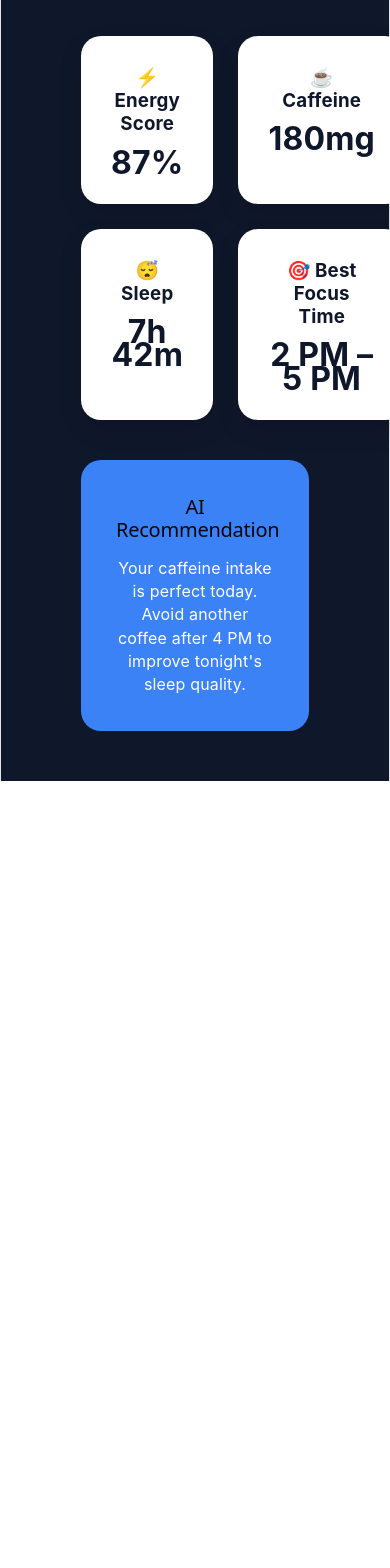
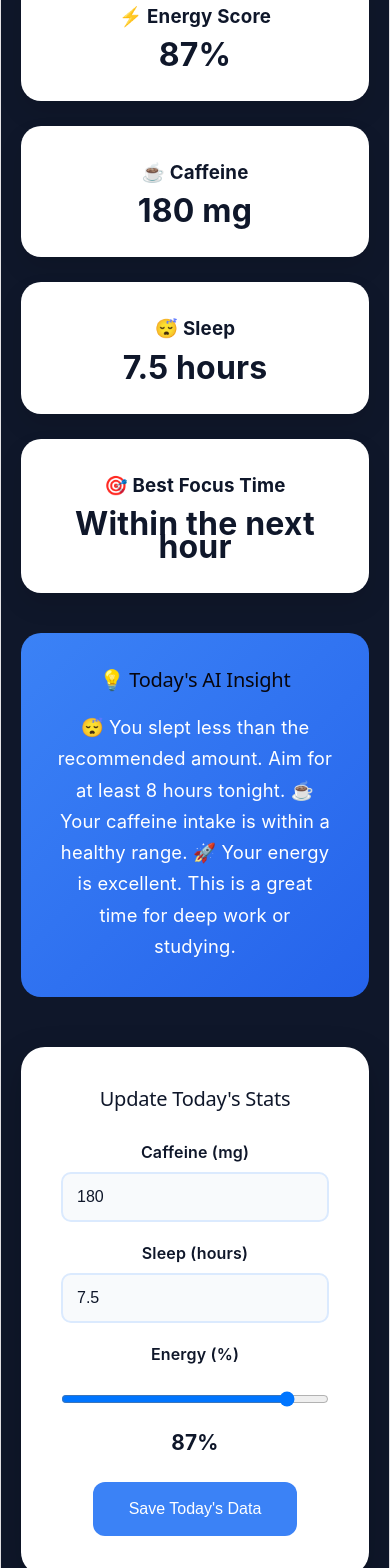
Before and after one commit to injeel1234/peak, a React (Vite) app in the folder frontend/: page /dashboard in a window 390 px wide. Shown: the part 220-1788 px from the top of the page. Before the commit the page ends 1001 px from the top, so only its background shows below. Built offline with nearby package versions, Linux system fonts and the light colour scheme.

Commit message:
Implement React dashboard and routing

```diff
--- a/frontend/src/App.css
+++ b/frontend/src/App.css
@@ -1,3 +1,7 @@
+/* ===========================
+   Global Styles
+=========================== */
+
 * {
   margin: 0;
   padding: 0;
@@ -10,10 +14,16 @@ body {
   font-family: Inter, sans-serif;
 }
 
+/* ===========================
+   Home Page
+=========================== */
+
 .app {
   min-height: 100vh;
   padding: 40px 80px;
 }
+
+/* Navbar */
 
 .navbar {
   display: flex;
@@ -34,20 +44,20 @@ body {
   color: white;
   text-decoration: none;
   opacity: 0.8;
+  transition: 0.3s;
 }
 
 .nav-links a:hover {
   opacity: 1;
 }
 
+/* Hero */
+
 .hero {
   display: flex;
   flex-direction: column;
-  justify-content: center;
   align-items: center;
-
   text-align: center;
-
   margin-top: 80px;
 }
 
@@ -58,53 +68,43 @@ body {
 
 .hero p {
   max-width: 650px;
-
   margin-top: 20px;
-
   font-size: 1.2rem;
-
   color: #cbd5e1;
-
   line-height: 1.8;
 }
 
+/* Buttons */
+
 button {
   margin-top: 28px;
-
   background: #3b82f6;
-
   color: white;
-
   border: none;
-
   padding: 18px 36px;
-
   border-radius: 12px;
-
   font-size: 1rem;
-
   cursor: pointer;
-
   transition: 0.3s;
 }
 
-.hero button:hover {
+button:hover {
   background: #2563eb;
   transform: translateY(-2px);
 }
 
+/* ===========================
+   Features
+=========================== */
+
 .features {
-  margin-top: 3px;
   padding: 100px 10%;
   text-align: center;
-  color: white;
-  background: transparent;
 }
 
 .features h2 {
   font-size: 2.5rem;
   margin-bottom: 60px;
-  color: white;
 }
 
 .feature-grid {
@@ -115,47 +115,32 @@ button {
 
 .feature-card {
   background: white;
+  color: #0f172a;
   padding: 35px;
   border-radius: 20px;
-  box-shadow: 0 10px 30px rgba(0,0,0,0.08);
-  transition: transform 0.3s;
+  box-shadow: 0 10px 30px rgba(0,0,0,.08);
+  transition: .3s;
 }
 
 .feature-card:hover {
   transform: translateY(-10px);
 }
 
-
-
 .feature-card h3 {
   margin-bottom: 15px;
-  color: #0f172a;
 }
 
 .feature-card p {
   color: #64748b;
   line-height: 1.6;
 }
-@media (max-width: 768px) {
-  .app {
-    padding: 30px 20px;
-  }
 
-  .hero h1 {
-    font-size: 2.8rem;
-  }
+/* ===========================
+   How It Works
+=========================== */
 
-  .feature-grid {
-    grid-template-columns: 1fr;
-  }
-
-  .navbar {
-    flex-direction: column;
-    gap: 20px;
-  }
-}
 .how-it-works {
-  padding: 40px 10% 100px;
+  padding: 50px 10% 100px;
   text-align: center;
 }
 
@@ -179,16 +164,12 @@ button {
   width: 70px;
   height: 70px;
   margin: 0 auto 25px;
-
   background: #3b82f6;
   color: white;
-
   border-radius: 50%;
-
   display: flex;
   justify-content: center;
   align-items: center;
-
   font-size: 1.8rem;
   font-weight: bold;
 }
@@ -202,8 +183,13 @@ button {
   color: #cbd5e1;
   line-height: 1.7;
 }
+
+/* ===========================
+   Landing Dashboard
+=========================== */
+
 .dashboard {
-  margin-top: 30px;
+  margin-top: 40px;
   text-align: center;
 }
 
@@ -217,12 +203,11 @@ button {
   margin: 0 auto 60px;
   color: #cbd5e1;
   line-height: 1.7;
-  font-size: 1.1rem;
 }
 
 .dashboard-card {
   max-width: 750px;
-  margin: 0 auto;
+  margin: auto;
   background: #1e293b;
   border-radius: 24px;
   padding: 40px;
@@ -232,16 +217,11 @@ button {
 .dashboard-row {
   display: flex;
   justify-content: space-between;
-  align-items: center;
-
   padding: 20px 0;
-
   border-bottom: 1px solid #334155;
-
-  font-size: 1.1rem;
 }
 
-.dashboard-row:last-of-type {
+.dashboard-row:last-child {
   border-bottom: none;
 }
 
@@ -250,26 +230,27 @@ button {
 }
 
 .recommendation {
-  margin-top: 35px;
-
+  margin-top: 30px;
   background: #0f172a;
-
   padding: 25px;
-
   border-radius: 18px;
-
   text-align: left;
 }
 
 .recommendation h3 {
-  margin-bottom: 12px;
+  margin-bottom: 10px;
   color: #60a5fa;
 }
 
 .recommendation p {
   color: #cbd5e1;
-  line-height: 1.7;
+  line-height: 1.6;
 }
+
+/* ===========================
+   CTA
+=========================== */
+
 .cta {
   text-align: center;
   padding: 120px 10%;
@@ -277,32 +258,31 @@ button {
 
 .cta h2 {
   font-size: 3rem;
-  margin-bottom: 20px;
 }
 
 .cta p {
+  margin: 20px auto;
   max-width: 650px;
-  margin: 0 auto;
   color: #cbd5e1;
-  font-size: 1.15rem;
   line-height: 1.8;
 }
 
-.cta button {
-  margin-top: 35px;
-}
 .footer {
   text-align: center;
   padding: 40px;
   color: #94a3b8;
-  border-top: 1px solid rgba(255,255,255,0.08);
+  border-top: 1px solid rgba(255,255,255,.08);
 }
 
-/* Dashboard Page */
+/* ===========================
+   Dashboard Page
+=========================== */
 
 .dashboard-page {
   min-height: 100vh;
-  padding: 50px 80px;
+  max-width: 1100px;
+  margin: auto;
+  padding: 60px 40px;
 }
 
 .dashboard-page h1 {
@@ -315,23 +295,22 @@ button {
   font-size: 1.1rem;
 }
 
+/* Stats */
+
 .stats-grid {
   margin-top: 50px;
-
   display: grid;
-  grid-template-columns: repeat(2, 1fr);
+  grid-template-columns: repeat(2,1fr);
   gap: 25px;
 }
 
 .stat-card {
   background: white;
   color: #0f172a;
-
-  padding: 30px;
-
+  padding: 35px;
   border-radius: 20px;
-
-  box-shadow: 0 10px 25px rgba(0,0,0,0.1);
+  text-align: center;
+  box-shadow: 0 12px 25px rgba(0,0,0,.1);
 }
 
 .stat-card h3 {
@@ -343,16 +322,104 @@ button {
   font-weight: bold;
 }
 
+/* AI Card */
+
 .ai-card {
   margin-top: 40px;
-
-  background: #3b82f6;
-
+  background: linear-gradient(135deg,#3b82f6,#2563eb);
   padding: 35px;
-
   border-radius: 20px;
+  text-align: center;
 }
 
 .ai-card h2 {
-  margin-bottom: 15px;
+  margin-bottom: 20px;
 }
+
+.ai-card p {
+  font-size: 1.15rem;
+  line-height: 1.7;
+}
+
+/* Update Form */
+
+.input-section {
+  margin: 50px auto 0;
+  max-width: 750px;
+  background: white;
+  color: #0f172a;
+  padding: 40px;
+  border-radius: 24px;
+  box-shadow: 0 12px 35px rgba(0,0,0,.2);
+}
+
+.input-section h2 {
+  color: #0f172a;
+  text-align: center;
+  margin-bottom: 30px;
+}
+
+.input-section label {
+  display: block;
+  color: #0f172a;
+  font-weight: 600;
+  margin-bottom: 8px;
+  margin-top: 20px;
+}
+
+.input-section input {
+  width: 100%;
+  padding: 14px;
+  background: #f8fafc;
+  border: 2px solid #dbeafe;
+  border-radius: 10px;
+  color: #0f172a;
+  font-size: 1rem;
+  transition: .2s;
+}
+
+.input-section input:focus {
+  outline: none;
+  border-color: #3b82f6;
+}
+
+.input-section input[type="range"] {
+  padding: 0;
+  background: transparent;
+  margin-top: 15px;
+}
+
+.input-section p {
+  margin-top: 15px;
+  text-align: center;
+  color: #0f172a;
+  font-size: 1.3rem;
+  font-weight: bold;
+}
+
+/* Responsive */
+
+@media (max-width: 768px) {
+
+  .app {
+    padding: 30px 20px;
+  }
+
+  .navbar {
+    flex-direction: column;
+    gap: 20px;
+  }
+
+  .hero h1 {
+    font-size: 2.7rem;
+  }
+
+  .feature-grid,
+  .stats-grid {
+    grid-template-columns: 1fr;
+  }
+
+  .dashboard-page {
+    padding: 30px 20px;
+  }
+}
--- a/frontend/src/pages/Dashboard.tsx
+++ b/frontend/src/pages/Dashboard.tsx
@@ -1,6 +1,85 @@
+import { useState } from "react";
 import "../App.css";
 
 function Dashboard() {
+  const [caffeine, setCaffeine] = useState(180);
+  const [sleep, setSleep] = useState(7.5);
+  const [energy, setEnergy] = useState(87);
+
+  // AI Insights
+  const insights: string[] = [];
+
+  // Overall analysis
+  if (sleep >= 8 && sleep <= 12 && caffeine <= 200 && energy >= 80) {
+    insights.push(
+      "🌟 Excellent balance! Your sleep, caffeine intake, and energy levels are all in a healthy range."
+    );
+  } else if (sleep < 8 && caffeine > 300) {
+    insights.push(
+      "⚠️ You're relying on high caffeine despite getting less than 8 hours of sleep. Prioritise rest today if possible."
+    );
+  }
+
+  // Sleep
+  if (sleep < 8) {
+    insights.push(
+      "😴 You slept less than the recommended amount. Aim for at least 8 hours tonight."
+    );
+  } else if (sleep > 12) {
+    insights.push(
+      "🛌 More than 12 hours of sleep may indicate poor sleep quality or fatigue."
+    );
+  } else {
+    insights.push("✅ Your sleep duration is in the optimal range.");
+  }
+
+  // Caffeine
+  if (caffeine === 0) {
+    insights.push(
+      "☕ No caffeine logged today. Great if you're maintaining your energy naturally!"
+    );
+  } else if (caffeine <= 200) {
+    insights.push("☕ Your caffeine intake is within a healthy range.");
+  } else if (caffeine <= 400) {
+    insights.push(
+      "⚠️ You're approaching the recommended daily caffeine limit."
+    );
+  } else {
+    insights.push(
+      "🚫 You've exceeded the recommended daily caffeine intake. Avoid more caffeine today."
+    );
+  }
+
+  // Energy
+  if (energy >= 80) {
+    insights.push(
+      "🚀 Your energy is excellent. This is a great time for deep work or studying."
+    );
+  } else if (energy >= 50) {
+    insights.push(
+      "🙂 Your energy is moderate. Consider a short walk or drinking some water."
+    );
+  } else {
+    insights.push(
+      "⚡ Your energy is low. A break or short nap may help you recharge."
+    );
+  }
+
+  const recommendation = insights.join(" ");
+
+  // Dynamic Focus Time
+  let focusTime = "2 PM – 5 PM";
+
+  if (energy >= 80 && sleep >= 8 && caffeine <= 200) {
+    focusTime = "Right now 🚀";
+  } else if (energy >= 60) {
+    focusTime = "Within the next hour";
+  } else if (sleep < 8) {
+    focusTime = "After a short rest";
+  } else if (caffeine > 350) {
+    focusTime = "Later today";
+  }
+
   return (
     <main className="dashboard-page">
       <h1>Your Dashboard</h1>
@@ -12,32 +91,64 @@ function Dashboard() {
       <div className="stats-grid">
         <div className="stat-card">
           <h3>⚡ Energy Score</h3>
-          <p>87%</p>
+          <p>{energy}%</p>
         </div>
 
         <div className="stat-card">
           <h3>☕ Caffeine</h3>
-          <p>180mg</p>
+          <p>{caffeine} mg</p>
         </div>
 
         <div className="stat-card">
           <h3>😴 Sleep</h3>
-          <p>7h 42m</p>
+          <p>{sleep} hours</p>
         </div>
 
         <div className="stat-card">
           <h3>🎯 Best Focus Time</h3>
-          <p>2 PM – 5 PM</p>
+          <p>{focusTime}</p>
         </div>
       </div>
 
       <div className="ai-card">
-        <h2>AI Recommendation</h2>
+        <h2>💡 Today's AI Insight</h2>
+        <p>{recommendation}</p>
+      </div>
 
-        <p>
-          Your caffeine intake is perfect today. Avoid another coffee after
-          4 PM to improve tonight's sleep quality.
-        </p>
+      <div className="input-section">
+        <h2>Update Today's Stats</h2>
+
+        <label>Caffeine (mg)</label>
+        <input
+          type="number"
+          placeholder="Enter caffeine (mg)"
+          value={caffeine === 0 ? "" : caffeine}
+          onChange={(e) => setCaffeine(Number(e.target.value) || 0)}
+        />
+
+        <label>Sleep (hours)</label>
+        <input
+          type="number"
+          step="0.5"
+          placeholder="Enter sleep (hours)"
+          value={sleep === 0 ? "" : sleep}
+          onChange={(e) => setSleep(Number(e.target.value) || 0)}
+        />
+
+        <label>Energy (%)</label>
+        <input
+          type="range"
+          min="0"
+          max="100"
+          value={energy}
+          onChange={(e) => setEnergy(Number(e.target.value))}
+        />
+
+        <p>{energy}%</p>
+
+        <button className="save-btn">
+          Save Today's Data
+        </button>
       </div>
     </main>
   );
```
